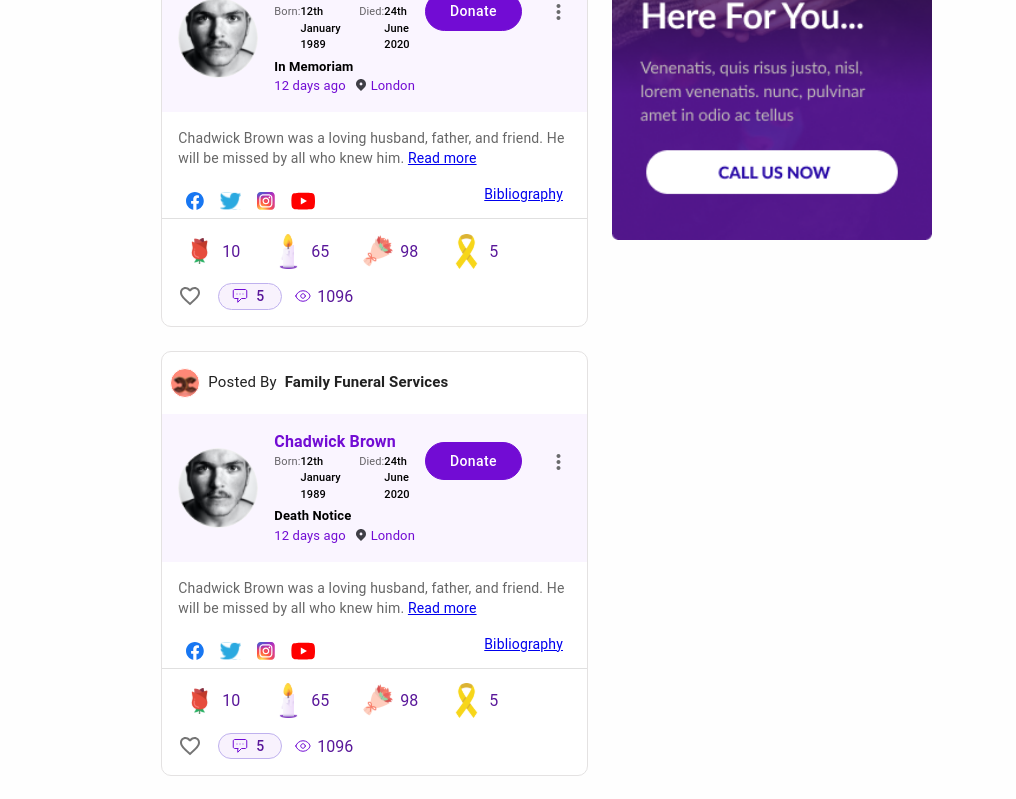
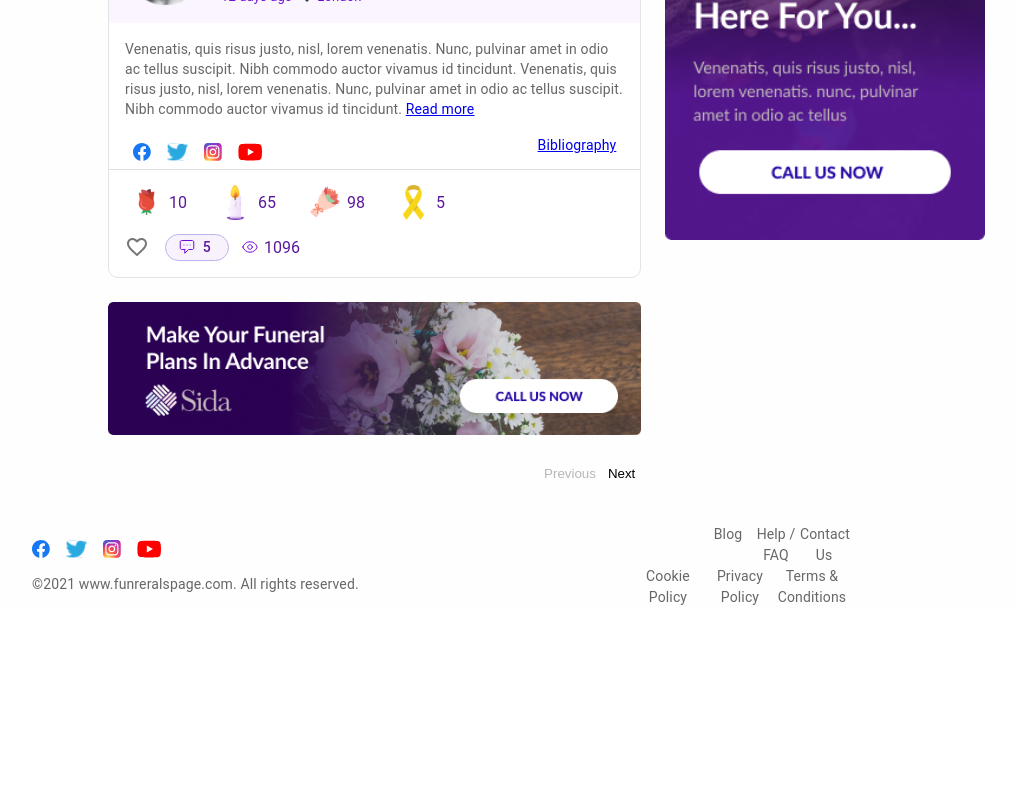
Before and after one commit to Yasela-dissanayake/funeral, a React (Create React App) app: page /obituaries in a window 1280 px wide. Shown: the part 1340-2139 px from the top of the page, without its empty margins (212-1228 px from the left). After the commit the page ends 1998 px from the top, so only its background shows below. Built offline with nearby package versions, Linux system fonts and the light colour scheme.

Commit message:
feat: feed advertisement added

```diff
--- a/src/components/BasicDatePicker.jsx
+++ b/src/components/BasicDatePicker.jsx
@@ -29,6 +29,9 @@ export default function BasicDatePicker({ placeholder }) {
           height: "100%",
           display: "flex",
           justifyContent: "center",
+          // alignItems: "center",
+          // alignSelf: "center",
+          mt: "10px",
           position: "relative",
         }}
       >
--- a/src/components/FeedLayout.jsx
+++ b/src/components/FeedLayout.jsx
@@ -5,7 +5,7 @@ import Grid from "@mui/material/Grid";
 
 const Feed = () => {
   return (
-    <Grid item md={4} sm={12} sx={{ margin: { sm: "20px 50px", md: "0" } }}>
+    <Grid item md={5} sm={12} sx={{ margin: { sm: "20px 50px", md: "0" } }}>
       <Outlet />
     </Grid>
   );
--- a/src/components/PostCard.jsx
+++ b/src/components/PostCard.jsx
@@ -105,7 +105,7 @@ export default function PostCard({
         }
         subheader={
           <Grid container>
-            <Grid lg={12} display="inline-flex">
+            <Grid sm={12} sx={{ display: { md: "block", lg: "inline-flex" } }}>
               <Typography fontSize="11px" color="text.secondary">
                 Born:
               </Typography>
@@ -123,7 +123,7 @@ export default function PostCard({
                 {died}
               </Typography>
             </Grid>
-            <Grid display="block" lg={12}>
+            <Grid display="block" md={12}>
               <Typography
                 fontWeight="600"
                 color="black"
--- a/src/components/RightBar.jsx
+++ b/src/components/RightBar.jsx
@@ -16,6 +16,7 @@ const RightBar = () => {
       sx={{
         display: { sm: "flex", md: "block" },
         margin: { sm: "20px 50px", md: "0" },
+        maxWidth: { md: "330px" },
       }}
     >
       <Grid
--- a/src/components/SearchBox.jsx
+++ b/src/components/SearchBox.jsx
@@ -8,7 +8,6 @@ const SearchBox = ({ width, height, placeholder }) => {
   return (
     <Box
       bgcolor="#f0f0f0"
-      alignSelf="center"
       justifyContent="space-between"
       display="flex"
       padding="2px 15px"
@@ -30,7 +29,6 @@ const SearchBox = ({ width, height, placeholder }) => {
       <Box
         sx={{
           padding: "5px 15px",
-          // pointerEvents: "none",
           alignSelf: "center",
           display: "inline-block",
           textAlign: "center",
--- a/src/data/Data.js
+++ b/src/data/Data.js
@@ -56,7 +56,7 @@ export const userData = [
     date: "12",
     location: "London",
     message:
-      "Chadwick Brown was a loving husband, father, and friend. He will be missed by all who knew him.",
+      "Venenatis, quis risus justo, nisl, lorem venenatis. Nunc, pulvinar amet in odio ac tellus suscipit. Nibh commodo auctor vivamus id tincidunt. Venenatis, quis risus justo, nisl, lorem venenatis. Nunc, pulvinar amet in odio ac tellus suscipit. Nibh commodo auctor vivamus id tincidunt.",
   },
   {
     id: 3,
@@ -68,43 +68,7 @@ export const userData = [
     date: "12",
     location: "London",
     message:
-      "Chadwick Brown was a loving husband, father, and friend. He will be missed by all who knew him.",
-  },
-  {
-    id: 4,
-    name: "Chadwick Brown",
-    img: user1,
-    born: "12th January 1989",
-    died: "24th June 2020",
-    notice: "Death Notice",
-    date: "12",
-    location: "London",
-    message:
-      "Chadwick Brown was a loving husband, father, and friend. He will be missed by all who knew him.",
-  },
-  {
-    id: 5,
-    name: "Chadwick Brown",
-    img: user1,
-    born: "12th January 1989",
-    died: "24th June 2020",
-    notice: "Death Notice",
-    date: "12",
-    location: "London",
-    message:
-      "Chadwick Brown was a loving husband, father, and friend. He will be missed by all who knew him.",
-  },
-  {
-    id: 6,
-    name: "Chadwick Brown",
-    img: user1,
-    born: "12th January 1989",
-    died: "24th June 2020",
-    notice: "Death Notice",
-    date: "12",
-    location: "London",
-    message:
-      "Chadwick Brown was a loving husband, father, and friend. He will be missed by all who knew him.",
+      "Venenatis, quis risus justo, nisl, lorem venenatis. Nunc, pulvinar amet in odio ac tellus suscipit. Nibh commodo auctor vivamus id tincidunt. Venenatis, quis risus justo, nisl, lorem venenatis. Nunc, pulvinar amet in odio ac tellus suscipit. Nibh commodo auctor vivamus id tincidunt.",
   },
 ];
 
--- a/src/pages/Obituaries.jsx
+++ b/src/pages/Obituaries.jsx
@@ -1,24 +1,32 @@
-import React from "react";
+import React, { useState, useEffect } from "react";
 import PostCard from "../components/PostCard";
 import { userData } from "../data/Data";
 import Box from "@mui/material/Box";
 import BasicDatePicker from "../components/BasicDatePicker";
 import Grid from "@mui/material/Grid";
-import SearchBar from "../components/SearchBar";
 import SearchBox from "../components/SearchBox";
-import PrimaryButton from "../components/PrimaryButton";
 import SecondaryButton from "../components/SecondaryButton";
 import UsePagination from "../components/Pagination";
+import advertisement1 from "../assets/images/advertisement1.png";
 
 const Obituaries = () => {
+  const [adIndex, setAdIndex] = useState(null);
+  const [userDataArray, setUserDataArray] = useState([]);
+
+  useEffect(() => {
+    setUserDataArray(userData);
+    const randomIndex = Math.floor(Math.random() * userData.length - 1) + 1;
+    setAdIndex(randomIndex);
+  }, []);
+
   return (
     <div>
       <Grid container>
-        <Grid item md={4}>
-          <SearchBox height="80%" placeholder="Name / Keyword" />
+        <Grid item md={4} display="flex" alignItems="center">
+          <SearchBox height="60%" placeholder="Name / Keyword" />
         </Grid>
         <Grid container justifyContent="space-evenly" spacing={2} md={8}>
-          <Grid item md>
+          <Grid item md ml={2}>
             <BasicDatePicker placeholder="From" />
           </Grid>
           <Grid item md>
@@ -29,7 +37,8 @@ const Obituaries = () => {
           </Grid>
         </Grid>
       </Grid>
-      {userData.map((user) => (
+      {userData.map((user, index) => (
+        <React.Fragment key={user.id}>
           <Box mb={3}>
             <PostCard
               key={user.id}
@@ -42,7 +51,19 @@ const Obituaries = () => {
               message={user.message}
               image={user.img}
             />
+          </Box>{" "}
+          {adIndex === index && (
+            <Box mb={3}>
+              <div>
+                <img
+                  src={advertisement1}
+                  alt="background"
+                  style={{ width: "100%" }}
+                />
+              </div>
             </Box>
+          )}
+        </React.Fragment>
       ))}
       <Box display="flex" justifyContent="end">
         <UsePagination />
```
Also changed, not shown: src/components/Advertisement.jsx (added, +7 -0 lines), src/assets/images/advertisement1.png (added). Lines whose indentation alone changed are shown as unchanged.
